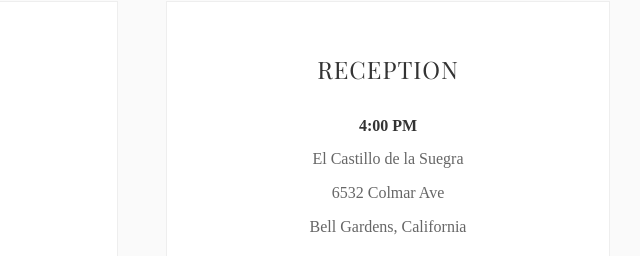
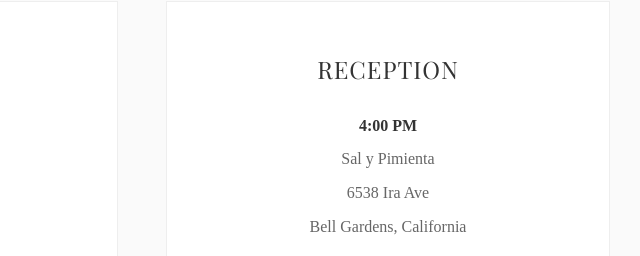
Before and after one commit to MatthewWeiChen/wedding-page, a plain HTML site: page index.html in a window 1280 px wide. Shown: the part 3232-3488 px from the top of the page, 498-1138 px from the left. Drawn offline with nearby package versions, Linux system fonts and the light colour scheme; a web font is replaced by a local one.

Commit message:
updated addy

```diff
--- a/index.html
+++ b/index.html
@@ -993,8 +993,8 @@
         <div class="detail-item">
           <h3>Reception</h3>
           <p class="time">4:00 PM</p>
-          <p>El Castillo de la Suegra</p>
-          <p>6532 Colmar Ave</p>
+          <p>Sal y Pimienta</p>
+          <p>6538 Ira Ave</p>
           <p>Bell Gardens, California</p>
           <div class="divider"></div>
           <p><em>Formal Attire Requested</em></p>
```
